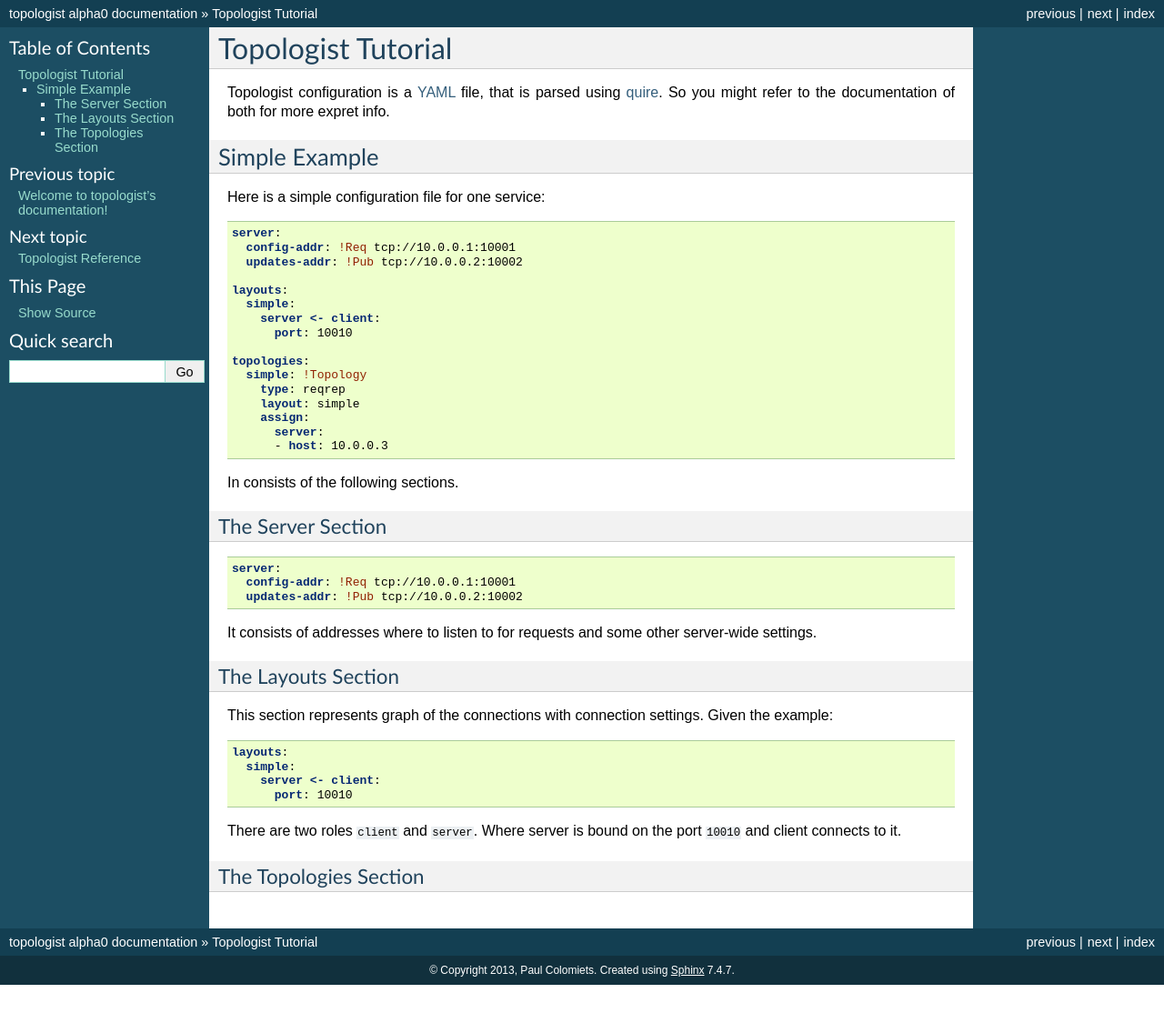
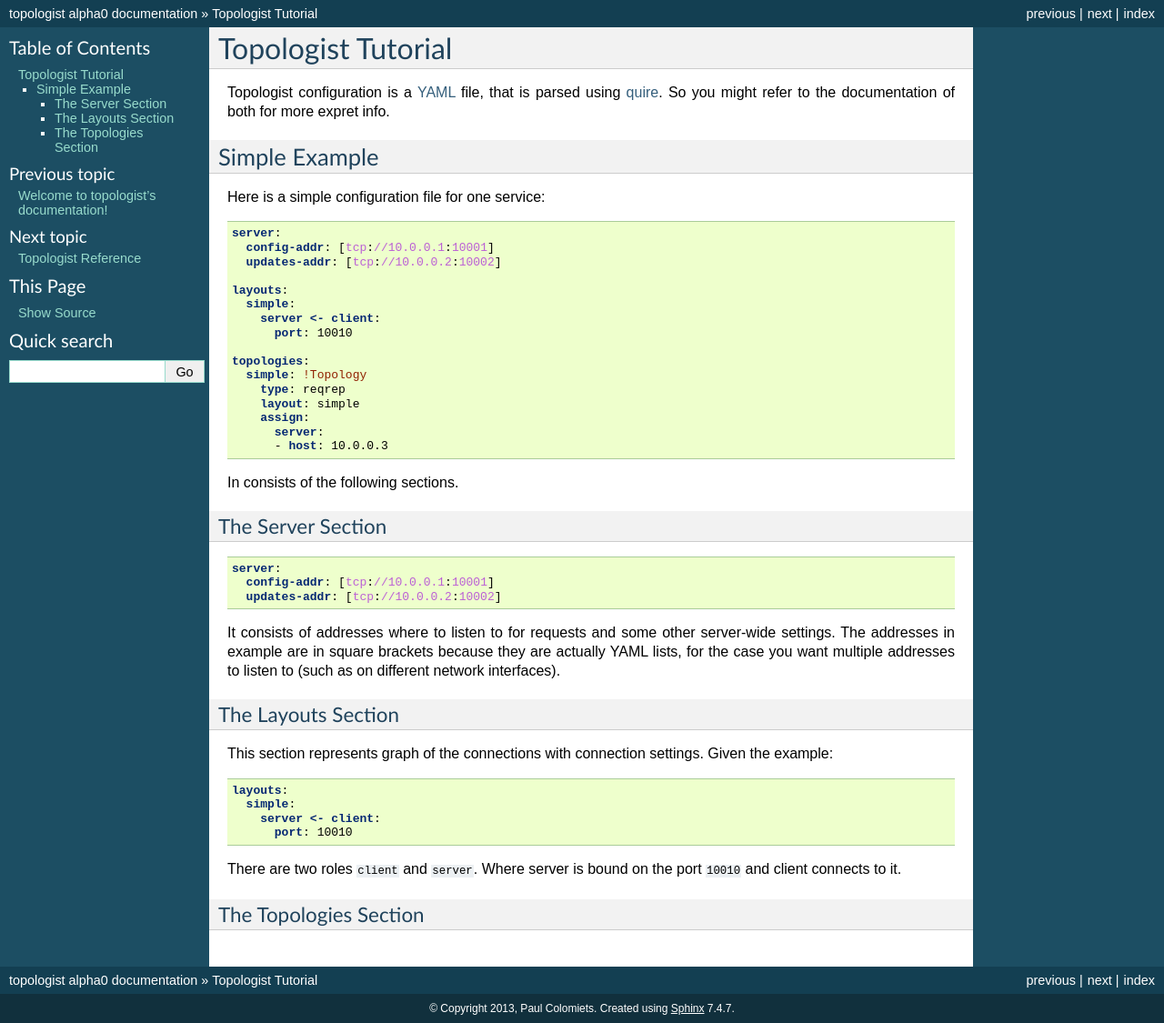
Before and after one commit to nanomsg/topologist, a Sphinx documentation site: the page built from doc/tutorial.rst, in a window 1280 px wide. Shown: the whole page at 91% size. Built offline with Sphinx 7.4.7, drawn with Linux system fonts in a browser that asks for light colours; before the commit the page ends 1083 px from its top, so only the background shows below that.

Commit message:
Nanomsg addresses fixed

```diff
--- a/doc/tutorial.rst
+++ b/doc/tutorial.rst
@@ -18,8 +18,8 @@ Here is a simple configuration file for one service:
 .. code-block:: yaml
 
     server:
-      config-addr: !Req tcp://10.0.0.1:10001
-      updates-addr: !Pub tcp://10.0.0.2:10002
+      config-addr: [tcp://10.0.0.1:10001]
+      updates-addr: [tcp://10.0.0.2:10002]
 
     layouts:
       simple:
@@ -42,11 +42,13 @@ The Server Section
 .. code-block:: yaml
 
     server:
-      config-addr: !Req tcp://10.0.0.1:10001
-      updates-addr: !Pub tcp://10.0.0.2:10002
+      config-addr: [tcp://10.0.0.1:10001]
+      updates-addr: [tcp://10.0.0.2:10002]
 
 It consists of addresses where to listen to for requests and some other
-server-wide settings.
+server-wide settings. The addresses in example are in square brackets because
+they are actually YAML lists, for the case you want multiple addresses to
+listen to (such as on different network interfaces).
 
 
 The Layouts Section
--- a/src/config.yaml
+++ b/src/config.yaml
@@ -31,6 +31,7 @@ __types__:
     tags:
       Bind: 0
       Connect: 1
+    default-tag: Bind
     type: !String
 
   pair_options: !Struct
```
Also changed, not shown: 1 other file.
